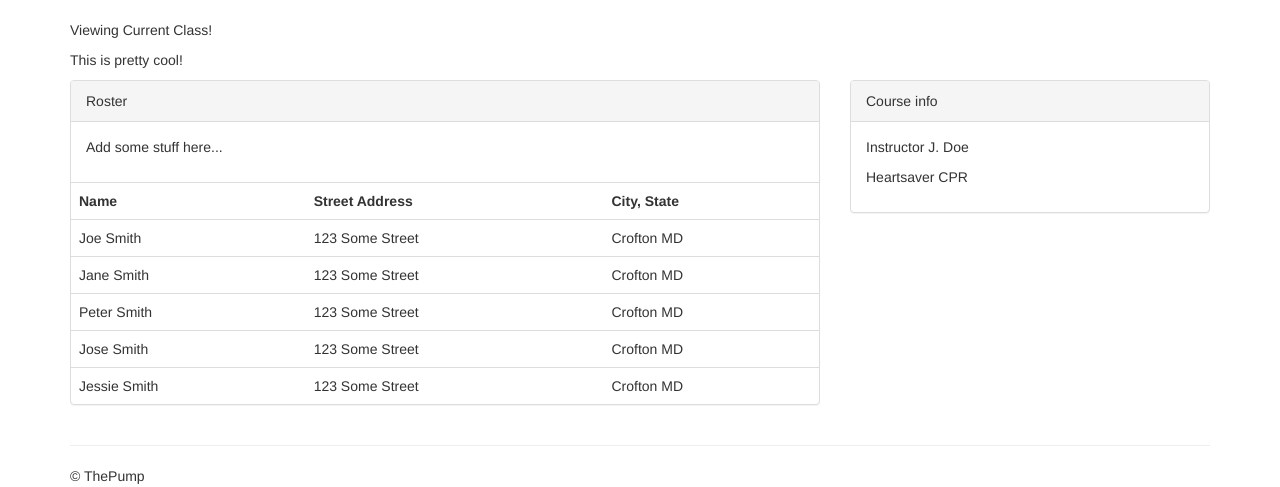
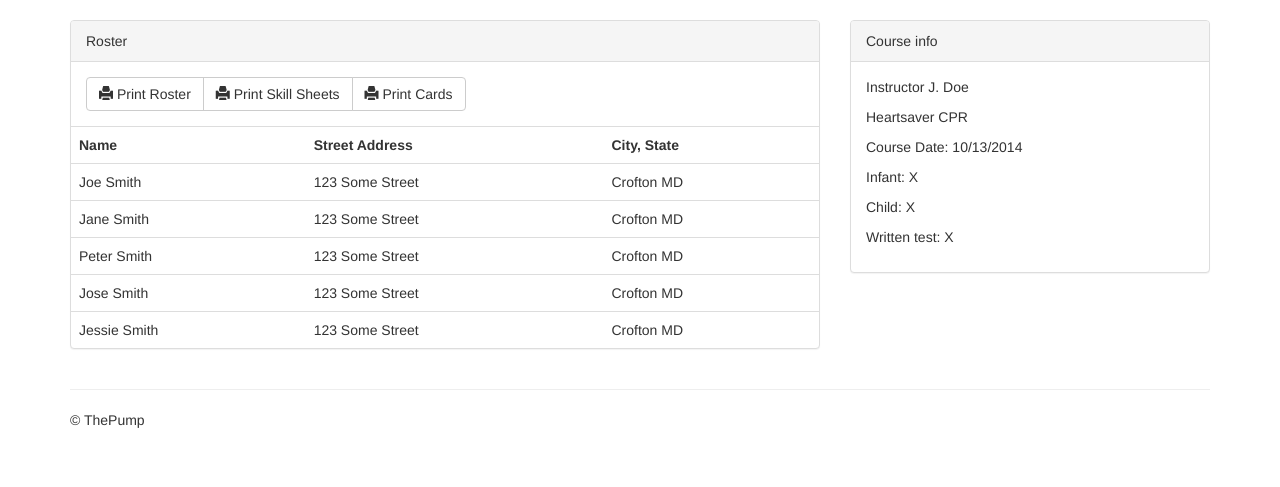
Before and after one commit to msaikens/thepump, a Flask app: page /current/ in a window 1280 px wide. Shown: the part 51-538 px from the top of the page. Run offline with Flask 2, Linux system fonts and the light colour scheme; some libraries are stand-ins or nearby versions.

Commit message:
more layout work on current class page

```diff
--- a/templates/current.html
+++ b/templates/current.html
@@ -2,9 +2,6 @@
 {% set active_page = "current" %}
 {% block title %} - Home{% endblock %}
 {% block content %}
-
-     <p>Viewing Current Class!</p>
-     <p>This is pretty cool!</p>
 
 <div class="row">
     <div class="col-md-8">
@@ -13,7 +10,20 @@
           <!-- Default panel contents -->
           <div class="panel-heading">Roster</div>
           <div class="panel-body">
-            <p>Add some stuff here...</p>
+            <div class="btn-group">
+              <button type="button" class="btn btn-default">
+                  <span class="glyphicon glyphicon-print"></span>
+                  Print Roster
+              </button>
+              <button type="button" class="btn btn-default">
+                  <span class="glyphicon glyphicon-print"></span>
+                  Print Skill Sheets
+              </button>
+              <button type="button" class="btn btn-default">
+                  <span class="glyphicon glyphicon-print"></span>
+                  Print Cards
+              </button>
+            </div>
           </div>
 
           <!-- Table -->
@@ -34,6 +44,10 @@
             <div class="panel-body">
               <p>Instructor J. Doe</p>
               <p>Heartsaver CPR</p>
+              <p>Course Date: 10/13/2014</p>
+              <p>Infant: X </p>
+              <p>Child: X </p>
+              <p>Written test: X</p>
             </div>
         </div>
     </div>
```
